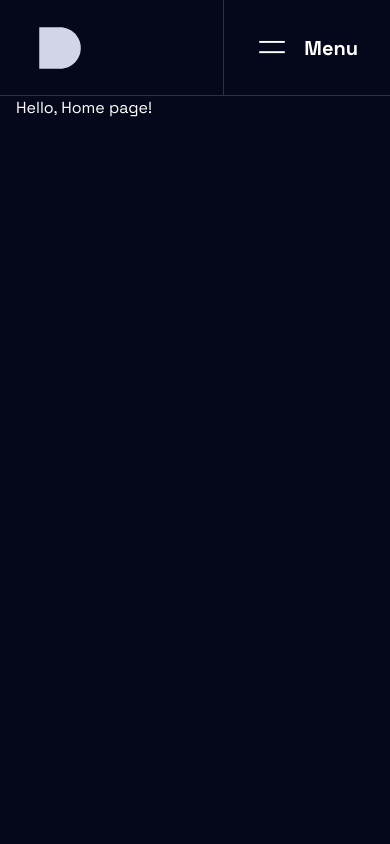
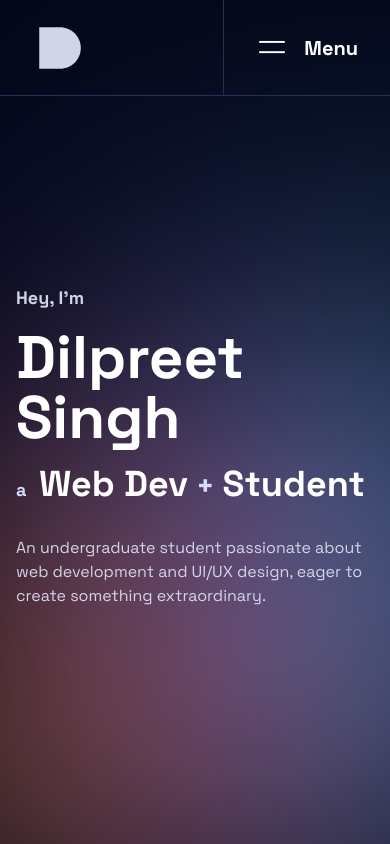
Before and after one commit to dilpreetsinghaulakh/Portfolio, a Next.js app: page / in a window 390 px wide. Built offline with nearby package versions, Linux system fonts and the light colour scheme.

Commit message:
refactor: Update page component with responsive background and heading
- Add responsive background SVGs for desktop and mobile
- Add heading component
- Add subheading

```diff
--- a/src/app/page.tsx
+++ b/src/app/page.tsx
@@ -1,3 +1,162 @@
 export default function Page() {
-    return <h1>Hello, Home page!</h1>
+  const Background = () => {
+    return (
+      <>
+        {/* Desktop Background */}
+        <svg
+          className="w-full h-full overflow-visible hidden xl:block max-w-7xl"
+          viewBox="0 0 1512 958"
+          xmlns="http://www.w3.org/2000/svg"
+        >
+          <g filter="url(#filter0_f_205_6)">
+            <path
+              d="M110.5 842L1 958H428L321 831L299.5 735L321 606.5L291.5 529.5L236 512L254.5 575.5L168 735L110.5 842Z"
+              fill="#FFE920"
+            />
+            <path
+              d="M322 840L272.5 957.5H455L430 885V815L479.5 803L526 744H391.5V669.5L455 603H391.5L354.5 642L241.5 654.5L229 733L322 840Z"
+              fill="#FF5E3B"
+            />
+            <path
+              d="M367 781.5L432 959.5H665.5L594.5 849.5L684 803V710L540.5 631.5L684 565L764.5 489L522 526L443 507.5L460 565L367 781.5Z"
+              fill="#35F4F4"
+            />
+            <path
+              d="M566 837.5L665 960H1035V932L867.5 807L1001 692.5V582.5L895.5 497.5L770.5 460L721 482L762.5 523.5L566 593.5L646.5 768L566 837.5Z"
+              fill="#B924FF"
+            />
+            <path
+              d="M961 723L1053.5 955.5H1386.5L1346 816L1401.5 701.5L1477.5 574.5L1323 527L1230 454L1053.5 500.5L961 723Z"
+              fill="#00F0FF"
+            />
+            <path
+              d="M720 957.5H548.5L468 737.5L548.5 611L720 703.5L636.5 833.5L720 957.5Z"
+              fill="#FF0000"
+            />
+          </g>
+          <defs>
+            <filter
+              id="filter0_f_205_6"
+              x="-453"
+              y="0"
+              width="2384.5"
+              height="1414"
+              filterUnits="userSpaceOnUse"
+              colorInterpolationFilters="auto"
+            >
+              <feFlood floodOpacity="0" result="BackgroundImageFix" />
+              <feBlend
+                mode="normal"
+                in="SourceGraphic"
+                in2="BackgroundImageFix"
+                result="shape"
+              />
+              <feGaussianBlur
+                stdDeviation="227"
+                result="effect1_foregroundBlur_205_6"
+              />
+            </filter>
+          </defs>
+        </svg>
+
+        {/* Mobile Background */}
+        <svg
+          className="w-full h-full overflow-visible xl:hidden max-w-2xl max-h-screen"
+          viewBox="0 0 393 849"
+          fill="none"
+          xmlns="http://www.w3.org/2000/svg"
+        >
+          <g filter="url(#filter0_f_246_43)">
+            <path
+              d="M-76 774.5L-9 848.5H78.5L84.5 820L70 739.5V682.5L40 656L2 588L-16 656L-76 774.5Z"
+              fill="#F7DF1E"
+            />
+            <path
+              d="M50.2944 795.017L58.9894 849H148.706V821.639V758.042L107.207 701.471L174 643.79L127.759 556.16L79.5411 497L25 585.37L38.0424 643.79L66.4987 729.571L50.2944 795.017Z"
+              fill="#EF652A"
+            />
+            <path
+              d="M158 661.472V848H324V781.889L271.144 661.472L324 598.903V424.181L243.065 338L158 512.722V661.472Z"
+              fill="#B924FF"
+            />
+            <path
+              d="M113 694.191L140.945 849H189.928L197.464 793.733L189.928 716.8L205 630.132L197.464 576.749L173.915 551L152.563 566.073L113 694.191Z"
+              fill="#FF0000"
+            />
+            <path
+              d="M421 849H262L330 651.293L241 478.16L289 383.216L384 300L455 315.079L421 451.91L496 674.191L421 849Z"
+              fill="#61DAFB"
+            />
+          </g>
+          <defs>
+            <filter
+              id="filter0_f_246_43"
+              x="-376"
+              y="0"
+              width="1172"
+              height="1149"
+              filterUnits="userSpaceOnUse"
+              colorInterpolationFilters="auto"
+            >
+              <feFlood floodOpacity="0" result="BackgroundImageFix" />
+              <feBlend
+                mode="normal"
+                in="SourceGraphic"
+                in2="BackgroundImageFix"
+                result="shape"
+              />
+              <feGaussianBlur
+                stdDeviation="150"
+                result="effect1_foregroundBlur_246_43"
+              />
+            </filter>
+          </defs>
+        </svg>
+      </>
+    );
+  }; // Returns SVGs for Desktop and Mobile Background with predefined classes
+
+  const Heading = () => {
+    return (
+      <div className="text-lg font-bold flex flex-col gap-4">
+        <h3 className="text-secondary-100">Hey, I'm</h3>
+        <h1 className="text-6xl xl:text-8xl">Dilpreet Singh</h1>
+        <h3 className="text-secondary-200">
+          a{" "}
+          <span className="text-4xl text-white ml-2 inline-block">Web Dev</span>
+          <span className="text-3xl mx-2">+</span>
+          <span className="text-4xl text-white">Student</span>
+        </h3>
+      </div>
+    );
+  };
+
+  const Subheading = () => {
+    return (
+      <p className="text-secondary-100 xl:text-lg">
+        An undergraduate student passionate about web development and UI/UX
+        design, eager to create something extraordinary.
+      </p>
+    );
+  };
+
+  const Text = () => {
+    return (
+      <>
+        <Heading />
+        <Subheading />
+      </>
+    );
+  }; // Returns Heading and Subheading with predefined classes
+
+  return (
+    <section className="h-[calc(100dvh-9rem)] flex items-center ">
+      <div className="absolute -z-10 bottom-0 left-0 w-screen flex justify-center">
+        <Background />
+      </div>
+      <div className="flex flex-col gap-8 xl:-mt-20">
+        <Text />
+      </div>
+    </section>
+  );
 }
```
